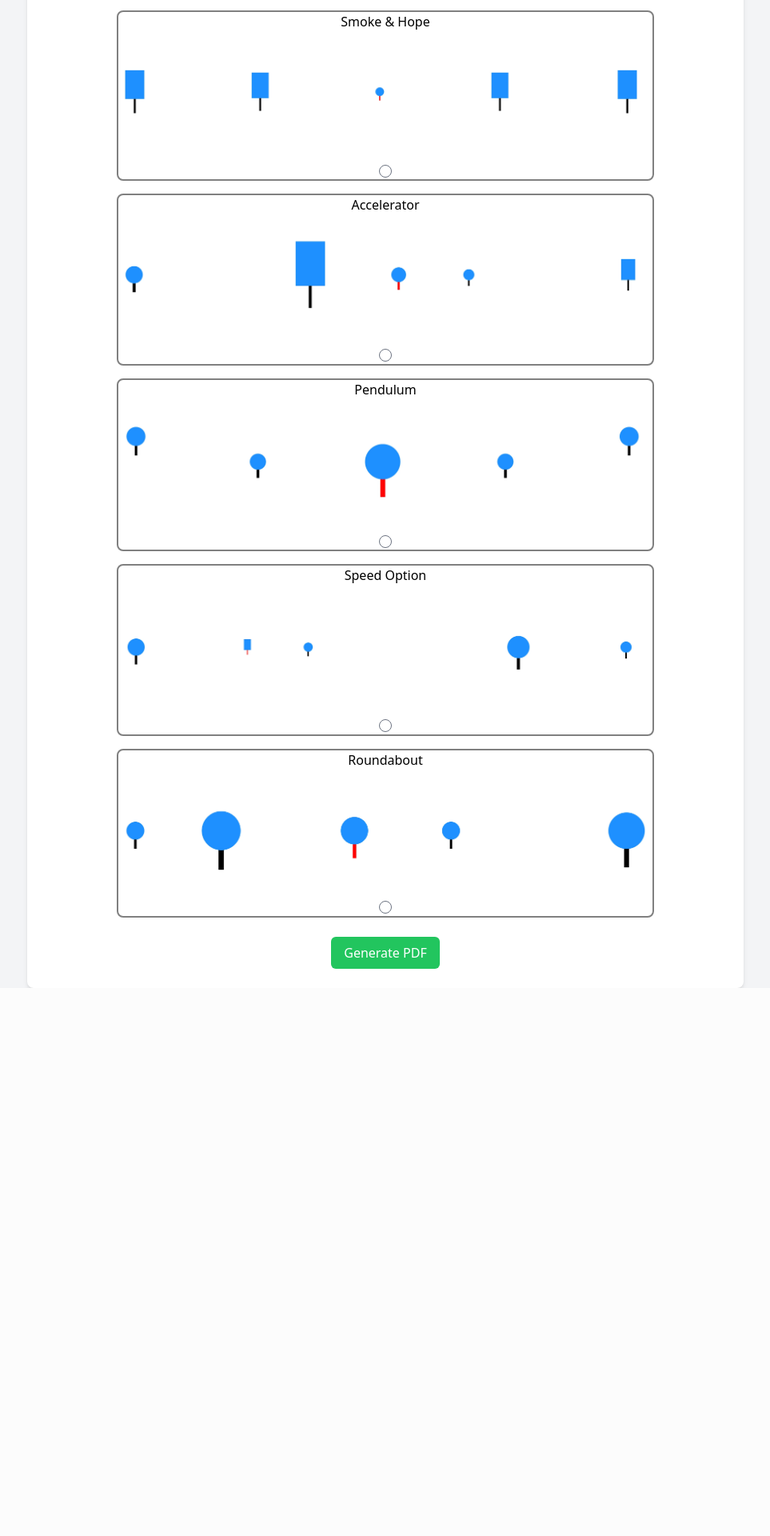
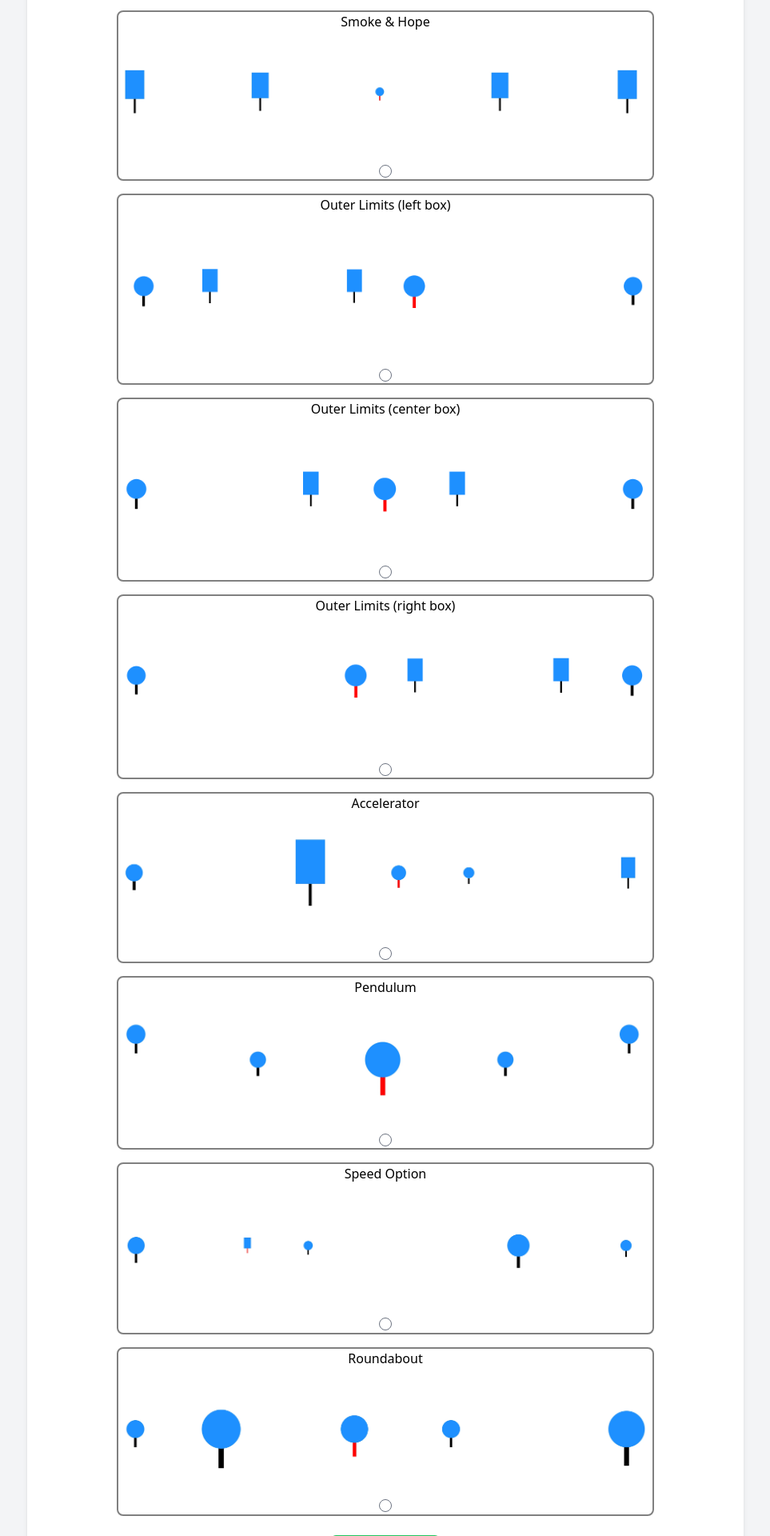
Before and after one commit to bszczuka/steel-training, a Flask app: page / in a window 1280 px wide. Shown: the part 1543-3463 px from the top of the page at 80% size, without its empty margins (158-1121 px from the left). Before the commit the page ends 2778 px from the top, so only its background shows below. Run offline with Flask 3, Linux system fonts and the light colour scheme; some libraries are stand-ins or nearby versions.

Commit message:
Add outer limit stage

```diff
--- a/app.py
+++ b/app.py
@@ -84,6 +84,45 @@ VALUES = {
         "t4": {"len_a": 2700, "len_h": 8200, 'width': 400, 'height': 600, 'elevation': 150, 'stop_plate': False,
                'side': 'right'},
         "t5": {"len_a": 4300, "len_h": 6400, 'width': 400, 'height': 600, 'elevation': 150, 'stop_plate': False,
+               'side': 'right'},
+
+    },
+    "outer_limits_left": {
+        "t1": {"len_a": 0, "len_h": 18300, 'width': 300, 'height': 300, 'elevation': 0, 'stop_plate': False,
+               'side': 'left'},
+        "t2": {"len_a": 1800, "len_h": 32000, 'width': 400, 'height': 600, 'elevation': 150, 'stop_plate': False,
+               'side': 'right'},
+        "t3": {"len_a": 3700, "len_h": 16500, 'width': 300, 'height': 300, 'elevation': 0, 'stop_plate': True,
+               'side': 'right'},
+        "t4": {"len_a": 5600, "len_h": 32000, 'width': 400, 'height': 600, 'elevation': 150, 'stop_plate': False,
+               'side': 'right'},
+        "t5": {"len_a": 7400, "len_h": 18300, 'width': 300, 'height': 300, 'elevation': 0, 'stop_plate': False,
+               'side': 'right'},
+
+    },
+    "outer_limits_center": {
+        "t1": {"len_a": 3700, "len_h": 18300, 'width': 300, 'height': 300, 'elevation': 0, 'stop_plate': False,
+               'side': 'left'},
+        "t2": {"len_a": 1900, "len_h": 32000, 'width': 400, 'height': 600, 'elevation': 150, 'stop_plate': False,
+               'side': 'left'},
+        "t3": {"len_a": 0, "len_h": 16500, 'width': 300, 'height': 300, 'elevation': 0, 'stop_plate': True,
+               'side': 'left'},
+        "t4": {"len_a": 1900, "len_h": 32000, 'width': 400, 'height': 600, 'elevation': 150, 'stop_plate': False,
+               'side': 'right'},
+        "t5": {"len_a": 3700, "len_h": 18300, 'width': 300, 'height': 300, 'elevation': 0, 'stop_plate': False,
+               'side': 'right'},
+
+    },
+    "outer_limits_right": {
+        "t1": {"len_a": 7400, "len_h": 18300, 'width': 300, 'height': 300, 'elevation': 0, 'stop_plate': False,
+               'side': 'left'},
+        "t2": {"len_a": 5600, "len_h": 32000, 'width': 400, 'height': 600, 'elevation': 150, 'stop_plate': False,
+               'side': 'left'},
+        "t3": {"len_a": 3700, "len_h": 16500, 'width': 300, 'height': 300, 'elevation': 0, 'stop_plate': True,
+               'side': 'left'},
+        "t4": {"len_a": 1800, "len_h": 32000, 'width': 400, 'height': 600, 'elevation': 150, 'stop_plate': False,
+               'side': 'left'},
+        "t5": {"len_a": 0, "len_h": 18300, 'width': 300, 'height': 300, 'elevation': 0, 'stop_plate': False,
                'side': 'right'},
 
     },
@@ -418,4 +457,4 @@ def calculate_distance_shootoff(desired_wall_length, size, target_count):
     return distance
 
 if __name__ == '__main__':
-    app.run(host='0.0.0.0')
+    app.run(debug=True, host='0.0.0.0')
--- a/templates/sc.html
+++ b/templates/sc.html
@@ -39,6 +39,27 @@
                 </label>
             </div>
             <div>
+                <label for="outer_limits_left">
+                    <p>Outer Limits (left box)</p>
+                    <img src="{{ url_for('static', filename='images/outer_left.webp') }}" alt="Outer Limits (left box)">
+                    <input type="radio" id="outer_limits_left" name="stage" value="outer_limits_left">
+                </label>
+            </div>
+            <div>
+                <label for="outer_limits_center">
+                    <p>Outer Limits (center box)</p>
+                    <img src="{{ url_for('static', filename='images/outer_center.webp') }}" alt="Outer Limits (center box)">
+                    <input type="radio" id="outer_limits_center" name="stage" value="outer_limits_center">
+                </label>
+            </div>
+            <div>
+                <label for="outer_limits_right">
+                    <p>Outer Limits (right box)</p>
+                    <img src="{{ url_for('static', filename='images/outer_right.webp') }}" alt="Outer Limits (right box)">
+                    <input type="radio" id="outer_limits_right" name="stage" value="outer_limits_right">
+                </label>
+            </div>
+            <div>
                 <label for="accelerator">
                     <p>Accelerator</p>
                     <img src="{{ url_for('static', filename='images/accelerator.webp') }}" alt="Accelerator">
```
Also changed, not shown: static/images/outer_center.webp (added), static/images/outer_left.webp (added), static/images/outer_right.webp (added).
